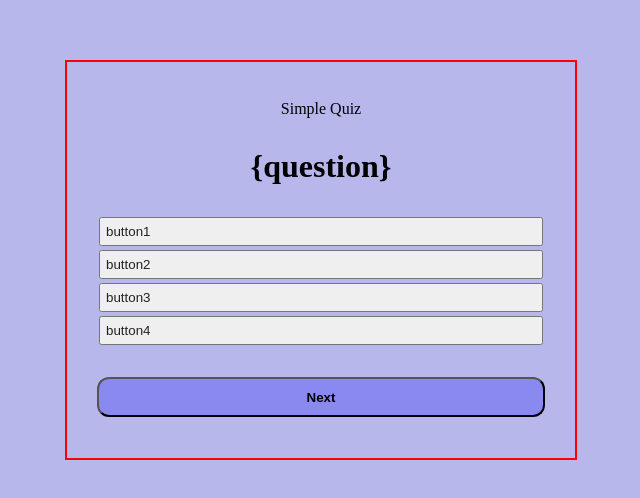
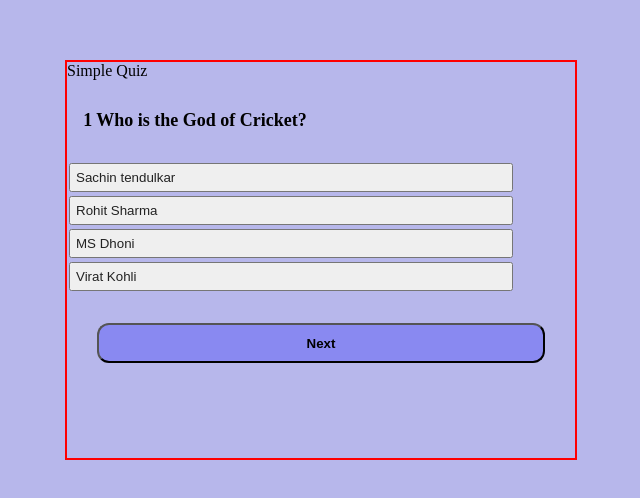
Before and after one commit to Prateekyadav01/Day3_Js_Project, a plain HTML site: page index.html in a window 1280 px wide. Shown: the part 140-638 px from the top of the page, without its empty margins (319-959 px from the left). Drawn offline with Linux system fonts and the light colour scheme.

Commit message:
adding something in it

```diff
--- a/index.html
+++ b/index.html
@@ -12,9 +12,8 @@
     <div class="header">
         <div class="header_main">
             <div class="quiz">Simple Quiz</div>
-            <h1 id="question">{question}</h1>
+            <h1 id="question" class="question">{question}</h1>
             <div class="text" id="options">
-
                 <button>
                     button1
                 </button>
--- a/index.js
+++ b/index.js
@@ -1,6 +1,6 @@
 const question1=[
     {
-        Question:"Who is the God of Cricket",
+        Question:"Who is the God of Cricket?",
         Option:[
             {
                 text:"Sachin tendulkar",
@@ -91,3 +91,31 @@ const next_btn = document.getElementById('next_btn');
 
 let current=0;
 let score=0;
+
+function add(){
+    console.log(current)
+    let firstShow = question1[current];
+    // question.innerText=null;
+    question.innerText= `${current+1}  ${firstShow.Question}`;
+    options.innerHTML = '';
+    firstShow.Option.forEach(option=>{
+        let optionButton = document.createElement('button');
+
+        optionButton.textContent=option.text;
+        optionButton.addEventListener("click", () => handleCheck(option.correct));
+        options.appendChild(optionButton)
+    })
+
+}
+function handleCheck(value){
+    if(value){
+        score++;
+        options.style.backgroundColor="green"
+    }
+   current++;
+    if(current<question1.length){
+            add();
+    }
+}
+next_btn.addEventListener('click', add);
+add();
--- a/style.css
+++ b/style.css
@@ -20,8 +20,8 @@
     border: 2px solid red;
     width: 40vw;
     height: 50vh;
-    justify-content: center;
-    align-items: center;
+    /* justify-content: center; */
+    /* align-items: center; */
 }
 .text{
     display: flex;
@@ -55,3 +55,11 @@
     color: black;
     font-weight: bold;
 }
+
+.question{
+    display: flex;
+    flex-direction: column;
+    width: 20vw;
+    font-size: 18px;
+    align-items: center;
+}
```
